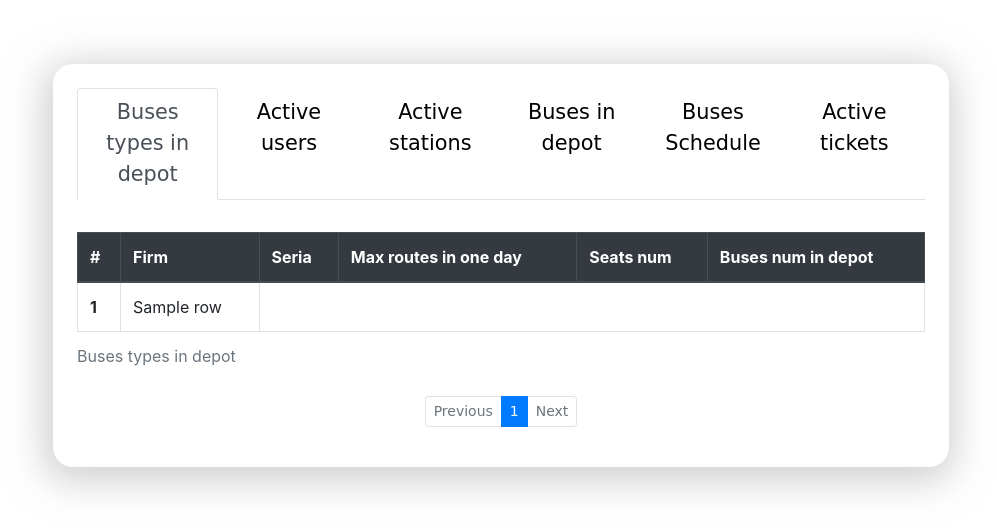
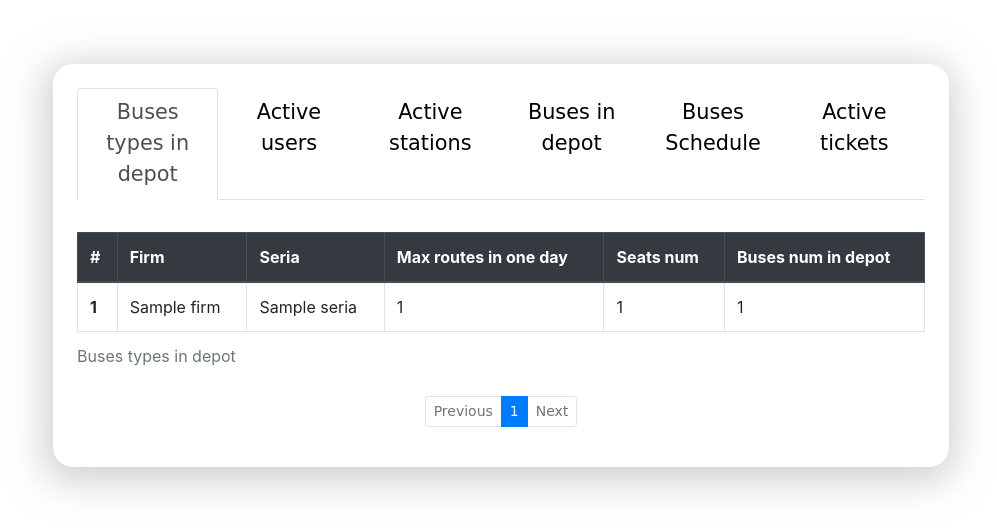
Before and after one commit to Mernus/db_volsu, a Django app: template templates/database.html in a window 1280 px wide. Shown: the top 532 px of the page, without its empty margins (139-1136 px from the left). Run offline with Django 3.2, Linux system fonts and the light colour scheme; the template is opened without the code that fills it: most values are stand-ins (such as "Sample title", 1, 10 or a date in 2020); some libraries are stand-ins or nearby versions; some web fonts are replaced.

Commit message:
table update

```diff
--- a/db_volsu/help_funcs/database_funcs.py
+++ b/db_volsu/help_funcs/database_funcs.py
@@ -14,7 +14,7 @@ def get_context(request, connection, sql_raw):
         cursor.execute(sql_raw)
         result = namedtuplefetchall(cursor)
 
-    paginator = Paginator(result, 2)
+    paginator = Paginator(result, 5)
     page_number = request.GET.get('page')
 
     try:
--- a/templates/database.html
+++ b/templates/database.html
@@ -64,8 +64,12 @@
                 <tbody>
                 {% for row in result %}
                     <tr>
-                        <th scope="row">1</th>
-                        <td>{{ row }}</td>
+                        <th scope="row">{{ row.id }}</th>
+                        <td>{{ row.firm }}</td>
+                        <td>{{ row.seria }}</td>
+                        <td>{{ row.day_route_num }}</td>
+                        <td>{{ row.seats_num }}</td>
+                        <td>{{ row.num_in_depot }}</td>
                     </tr>
                 {% endfor %}
                 </tbody>
```
